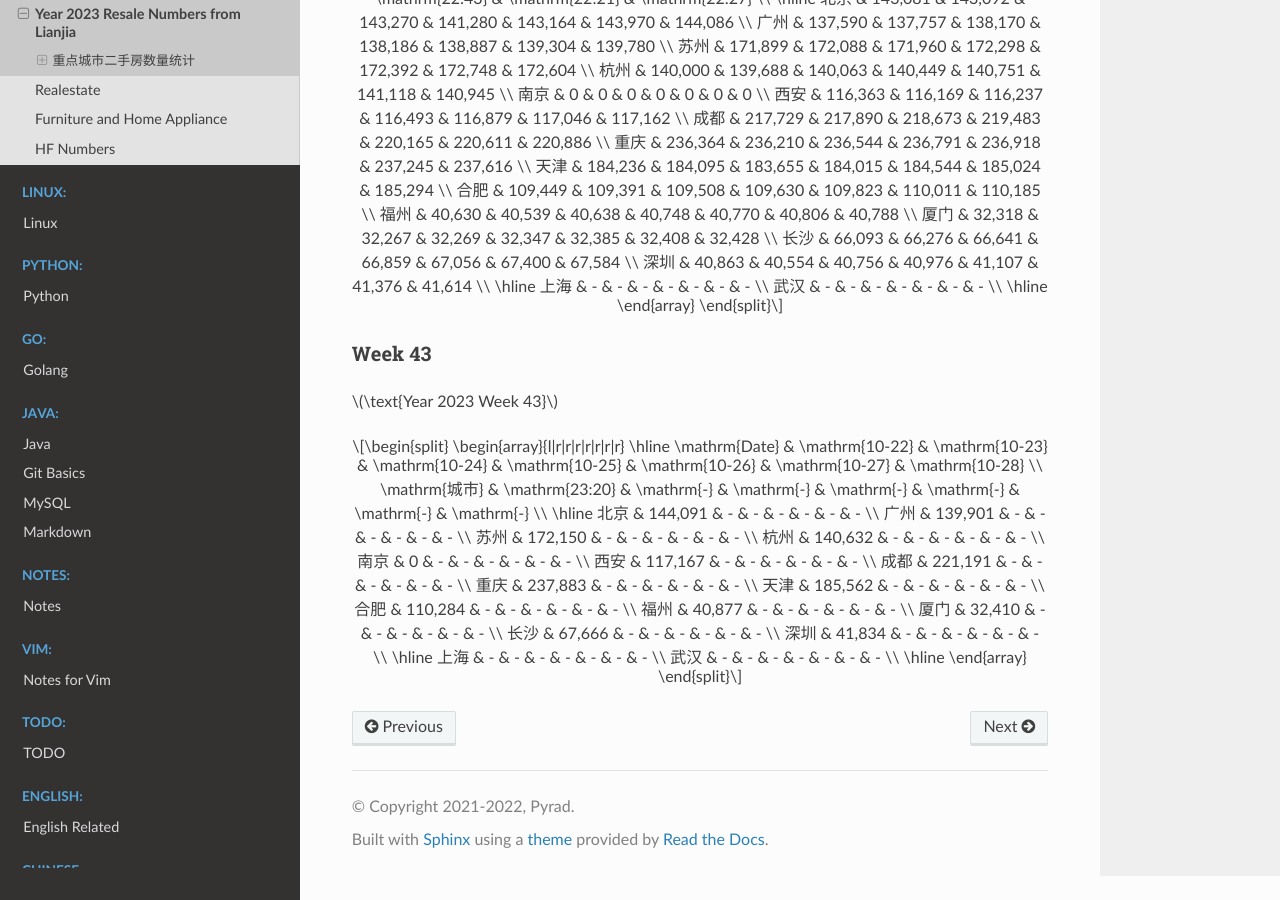
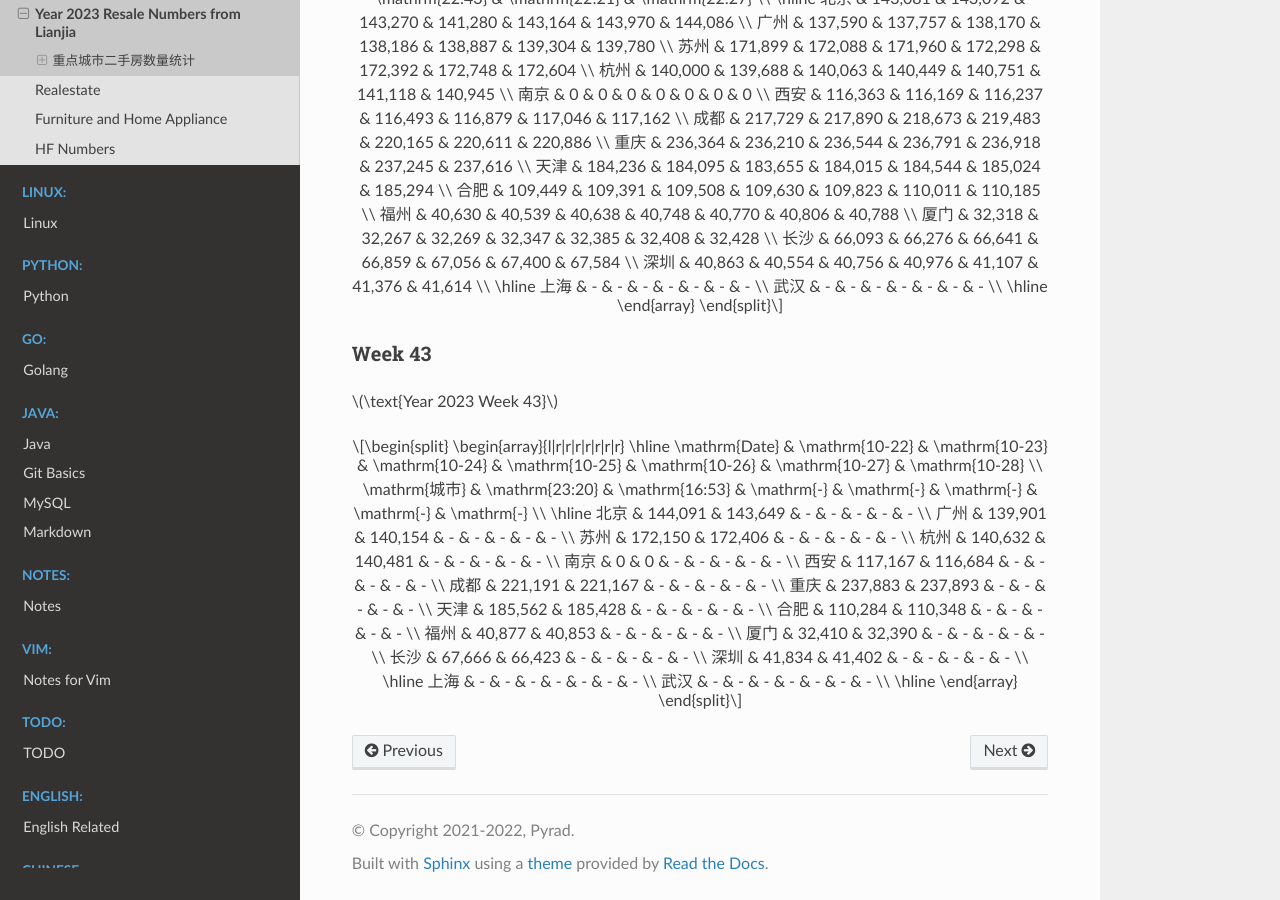
Before and after one commit to Pyrad/pyradnotes, a Sphinx documentation site: the page built from source/RealEstate/resalenumbers2023.md, in a window 1280 px wide and 900 px high, scrolled down 16542 px. Built offline with Sphinx 7.4.7 and the Read the Docs theme 2.0.0, drawn with Linux system fonts in a browser that asks for light colours; a script that is not in the unit is left out.

Commit message:
Realestate Update resale numbers 2023-10-23 16:53

```diff
--- a/source/RealEstate/resalenumbers2023.md
+++ b/source/RealEstate/resalenumbers2023.md
@@ -1090,22 +1090,22 @@ $$
 \begin{array}{l|r|r|r|r|r|r|r}
 \hline
 \mathrm{Date} & \mathrm{10-22} & \mathrm{10-23} & \mathrm{10-24} & \mathrm{10-25} & \mathrm{10-26} & \mathrm{10-27} & \mathrm{10-28} \\
-\mathrm{城市} & \mathrm{23:20} & \mathrm{-} & \mathrm{-} & \mathrm{-} & \mathrm{-} & \mathrm{-} & \mathrm{-} \\
+\mathrm{城市} & \mathrm{23:20} & \mathrm{16:53} & \mathrm{-} & \mathrm{-} & \mathrm{-} & \mathrm{-} & \mathrm{-} \\
 \hline
-北京 & 144,091 & - & - & - & - & - & - \\
-广州 & 139,901 & - & - & - & - & - & - \\
-苏州 & 172,150 & - & - & - & - & - & - \\
-杭州 & 140,632 & - & - & - & - & - & - \\
-南京 & 0 & - & - & - & - & - & - \\
-西安 & 117,167 & - & - & - & - & - & - \\
-成都 & 221,191 & - & - & - & - & - & - \\
-重庆 & 237,883 & - & - & - & - & - & - \\
-天津 & 185,562 & - & - & - & - & - & - \\
-合肥 & 110,284 & - & - & - & - & - & - \\
-福州 & 40,877 & - & - & - & - & - & - \\
-厦门 & 32,410 & - & - & - & - & - & - \\
-长沙 & 67,666 & - & - & - & - & - & - \\
-深圳 & 41,834 & - & - & - & - & - & - \\
+北京 & 144,091 & 143,649 & - & - & - & - & - \\
+广州 & 139,901 & 140,154 & - & - & - & - & - \\
+苏州 & 172,150 & 172,406 & - & - & - & - & - \\
+杭州 & 140,632 & 140,481 & - & - & - & - & - \\
+南京 & 0 & 0 & - & - & - & - & - \\
+西安 & 117,167 & 116,684 & - & - & - & - & - \\
+成都 & 221,191 & 221,167 & - & - & - & - & - \\
+重庆 & 237,883 & 237,893 & - & - & - & - & - \\
+天津 & 185,562 & 185,428 & - & - & - & - & - \\
+合肥 & 110,284 & 110,348 & - & - & - & - & - \\
+福州 & 40,877 & 40,853 & - & - & - & - & - \\
+厦门 & 32,410 & 32,390 & - & - & - & - & - \\
+长沙 & 67,666 & 66,423 & - & - & - & - & - \\
+深圳 & 41,834 & 41,402 & - & - & - & - & - \\
 \hline
 上海 & - & - & - & - & - & - & - \\
 武汉 & - & - & - & - & - & - & - \\
```
Also changed, not shown: 1 other file.
